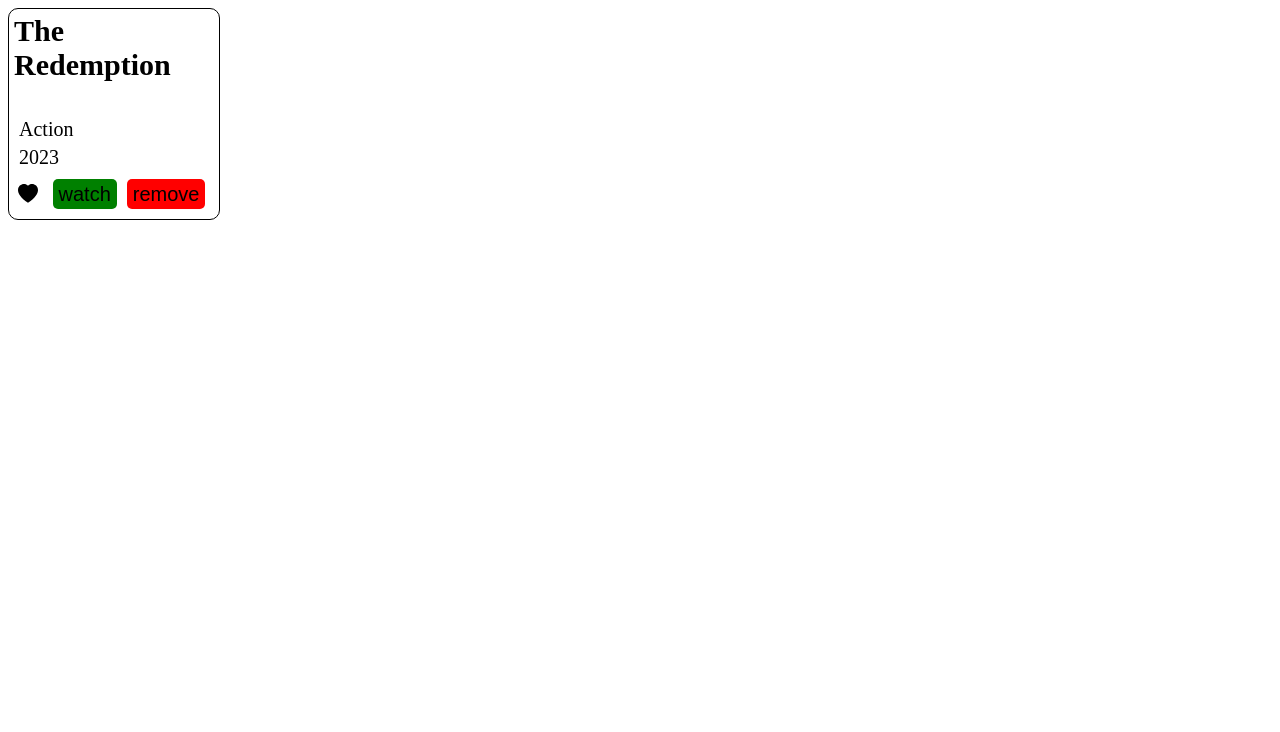
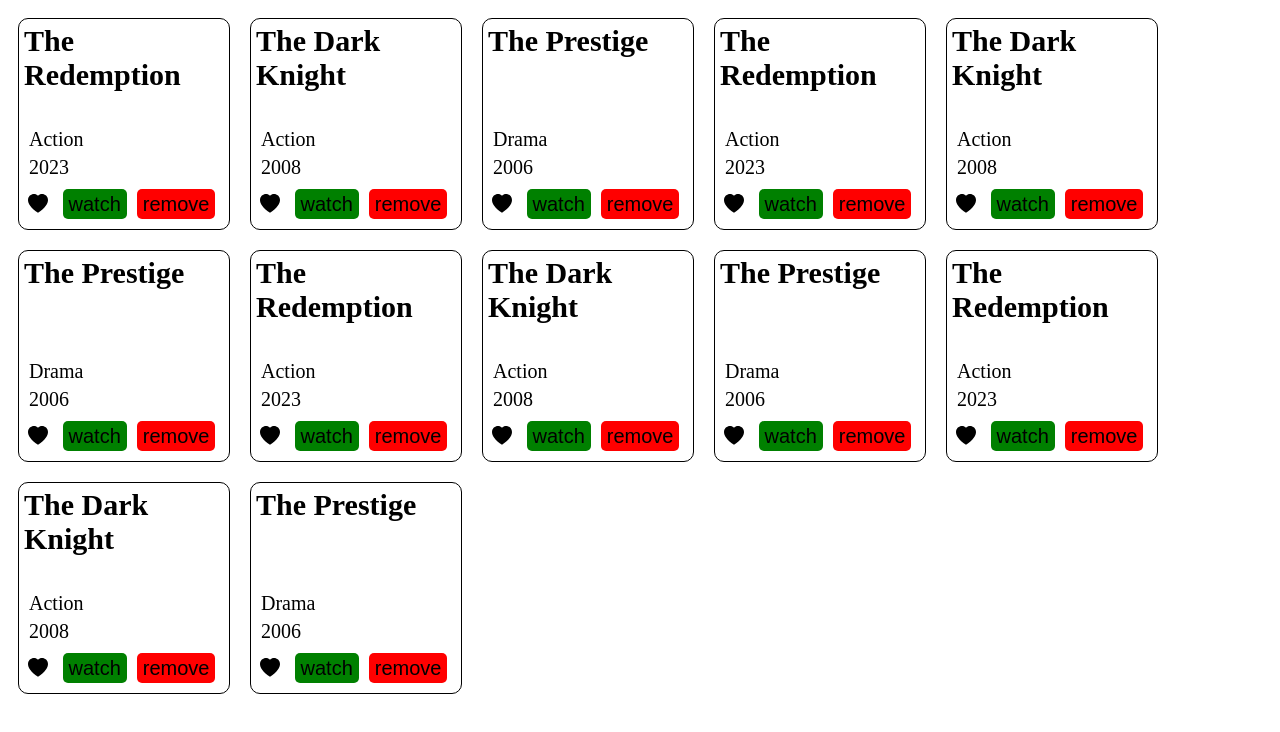
Before and after one commit to shankersalil007/AngularBTG_Media_Watcher, an Angular app: page / in a window 1280 px wide. Shown: the top 732 px of the page. Built offline with nearby package versions, Linux system fonts and the light colour scheme.

Commit message:
created media item list component

```diff
--- a/src/app/app.component.html
+++ b/src/app/app.component.html
@@ -1 +1 @@
-<app-media-item [mediaItem]="mediaItem"></app-media-item>
+<app-media-item-list></app-media-item-list>
--- a/src/app/app.component.ts
+++ b/src/app/app.component.ts
@@ -7,11 +7,5 @@ import { MediaItem } from './models/media-item.model';
   styleUrls: ['./app.component.css']
 })
 export class AppComponent {
-  mediaItem: MediaItem = {
-    name: 'The Redemption',
-    year: 1684928725540,
-    category: 'Action',
-    isFavorite: false,
-  }
   title = 'media-watcher';
 }
--- a/src/app/app.module.ts
+++ b/src/app/app.module.ts
@@ -3,11 +3,13 @@ import { BrowserModule } from '@angular/platform-browser';
 
 import { AppComponent } from './app.component';
 import { MediaItemComponent } from './components/media-item/media-item.component';
+import { MediaItemListComponent } from './components/media-item-list/media-item-list.component';
 
 @NgModule({
   declarations: [
     AppComponent,
-    MediaItemComponent
+    MediaItemComponent,
+    MediaItemListComponent
   ],
   imports: [
     BrowserModule
--- /dev/null
+++ b/src/app/components/media-item-list/media-item-list.component.css
@@ -0,0 +1,5 @@
+.grid{
+    display: flex;
+    width: 100%;
+    flex-wrap: wrap;
+}
--- /dev/null
+++ b/src/app/components/media-item-list/media-item-list.component.html
@@ -0,0 +1,14 @@
+<div class="grid">
+    <app-media-item [mediaItem]="mediaItem1"></app-media-item>
+    <app-media-item [mediaItem]="mediaItem2"></app-media-item>
+    <app-media-item [mediaItem]="mediaItem3"></app-media-item>
+    <app-media-item [mediaItem]="mediaItem1"></app-media-item>
+    <app-media-item [mediaItem]="mediaItem2"></app-media-item>
+    <app-media-item [mediaItem]="mediaItem3"></app-media-item>
+    <app-media-item [mediaItem]="mediaItem1"></app-media-item>
+    <app-media-item [mediaItem]="mediaItem2"></app-media-item>
+    <app-media-item [mediaItem]="mediaItem3"></app-media-item>
+    <app-media-item [mediaItem]="mediaItem1"></app-media-item>
+    <app-media-item [mediaItem]="mediaItem2"></app-media-item>
+    <app-media-item [mediaItem]="mediaItem3"></app-media-item>
+</div>
--- /dev/null
+++ b/src/app/components/media-item-list/media-item-list.component.ts
@@ -0,0 +1,40 @@
+import { Component, OnInit } from '@angular/core';
+import { MediaItem } from '../../models/media-item.model';
+
+@Component({
+  selector: 'app-media-item-list',
+  templateUrl: './media-item-list.component.html',
+  styleUrls: ['./media-item-list.component.css']
+})
+export class MediaItemListComponent implements OnInit {
+
+  constructor() { }
+
+  ngOnInit(): void {
+  }
+
+  mediaItem1: MediaItem = {
+    id: 1,
+    name: 'The Redemption',
+    year: 1684928725540,
+    category: 'Action',
+    isFavorite: false,
+  }
+
+  mediaItem2: MediaItem = {
+    id: 2,
+    name: 'The Dark Knight',
+    year: 1211659951000,
+    category: 'Action',
+    isFavorite: true,
+  }
+
+  mediaItem3: MediaItem = {
+    id: 3,
+    name: 'The Prestige',
+    year: 1148501551000,
+    category: 'Drama',
+    isFavorite: true,
+  }
+
+}
--- a/src/app/components/media-item/media-item.component.css
+++ b/src/app/components/media-item/media-item.component.css
@@ -7,6 +7,7 @@
     display: flex;
     flex-direction: column;
     justify-content: space-between;
+    margin: 10px;
 }
 
 .header{
--- a/src/app/models/media-item.model.ts
+++ b/src/app/models/media-item.model.ts
@@ -1,4 +1,5 @@
 export interface MediaItem{
+    id: number;
     name: string;
     category: string;
     year: number;
```
Also changed, not shown: 1 other file (tests, documents, lock files or other folders).
